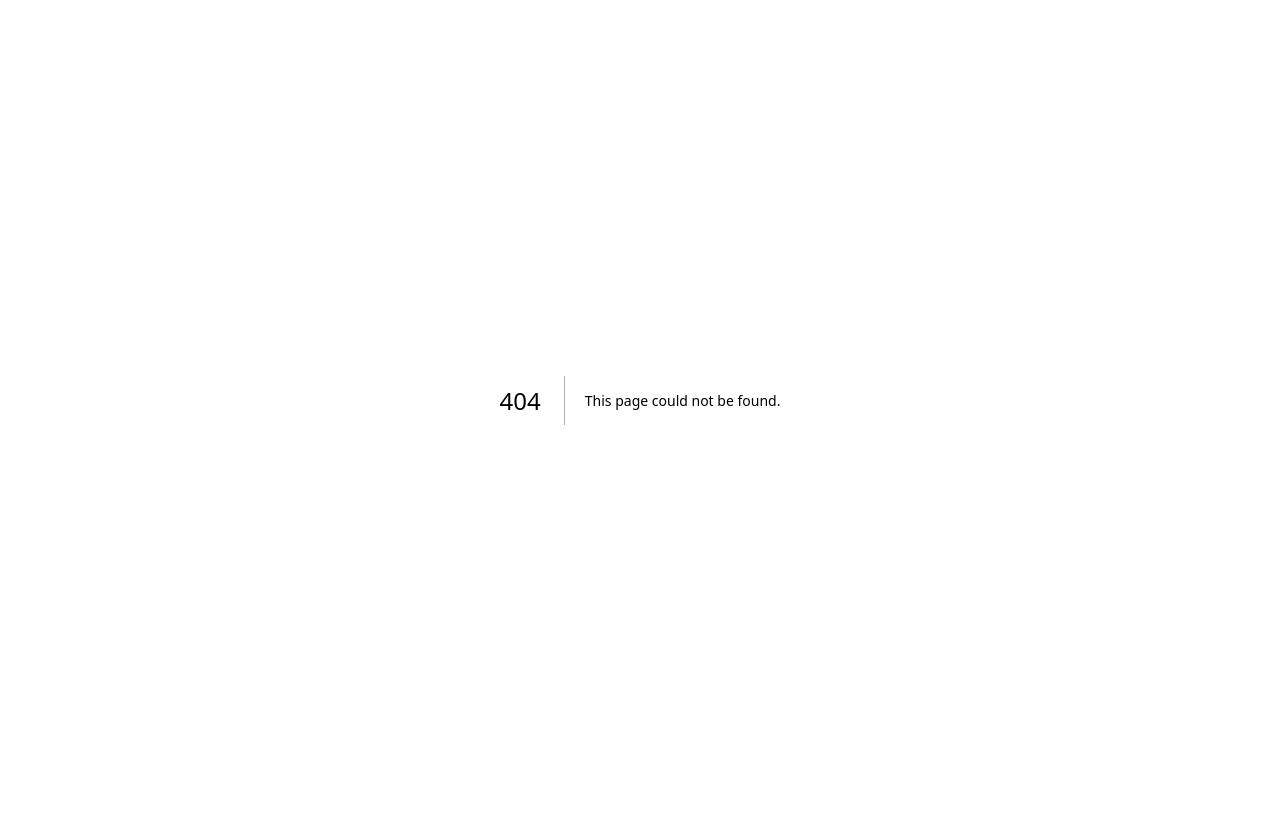
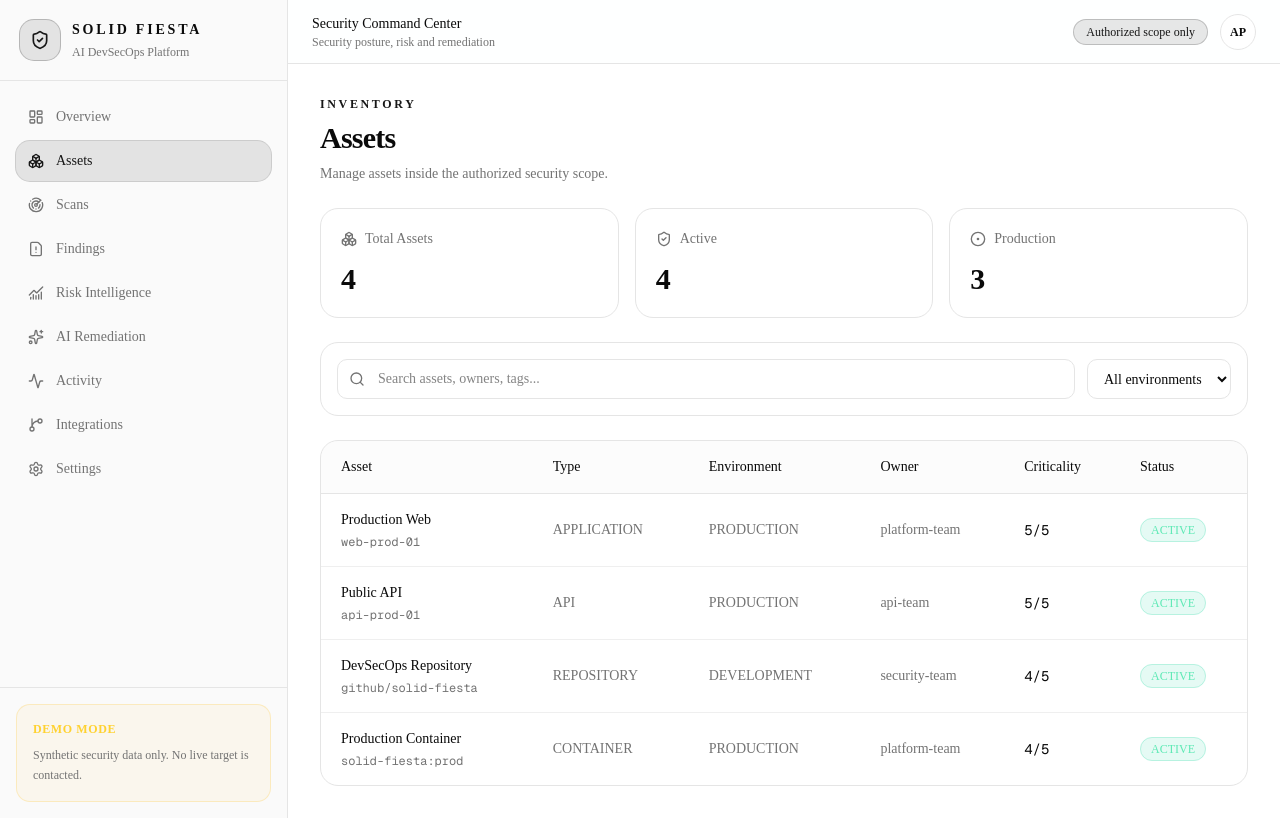
Before and after one commit to amitp98414/amitp98414, a Next.js app in the folder web/: page /dashboard/assets in a window 1280 px wide. Before the commit this address had no page. Built offline with nearby package versions, Linux system fonts and the light colour scheme.

Commit message:
feat: add asset inventory and hydration-safe scan rendering

```diff
--- /dev/null
+++ b/web/src/app/dashboard/assets/page.tsx
@@ -0,0 +1,171 @@
+"use client";
+
+import { useMemo, useState } from "react";
+import {
+  Boxes,
+  CircleDot,
+  Search,
+  ShieldCheck,
+} from "lucide-react";
+
+import { AppShell } from "@/components/layout/app-shell";
+import { demoAssets } from "@/lib/security/demo-assets";
+
+export default function AssetsPage() {
+  const [query, setQuery] = useState("");
+  const [environment, setEnvironment] = useState("ALL");
+
+  const filteredAssets = useMemo(() => {
+    const q = query.trim().toLowerCase();
+
+    return demoAssets.filter((asset) => {
+      const matchesQuery =
+        !q ||
+        asset.name.toLowerCase().includes(q) ||
+        asset.identifier.toLowerCase().includes(q) ||
+        asset.owner.toLowerCase().includes(q) ||
+        asset.tags.some((tag) => tag.toLowerCase().includes(q));
+
+      const matchesEnvironment =
+        environment === "ALL" || asset.environment === environment;
+
+      return matchesQuery && matchesEnvironment;
+    });
+  }, [query, environment]);
+
+  return (
+    <AppShell>
+      <div className="mx-auto max-w-7xl space-y-6">
+        <div>
+          <div className="text-xs font-semibold uppercase tracking-[0.22em] text-primary">
+            Inventory
+          </div>
+
+          <h1 className="mt-2 text-3xl font-bold tracking-tight">
+            Assets
+          </h1>
+
+          <p className="mt-2 text-sm text-muted-foreground">
+            Manage assets inside the authorized security scope.
+          </p>
+        </div>
+
+        <div className="grid gap-4 sm:grid-cols-3">
+          <div className="rounded-2xl border border-border bg-card p-5">
+            <div className="flex items-center gap-2 text-sm text-muted-foreground">
+              <Boxes className="size-4" />
+              Total Assets
+            </div>
+            <div className="mt-3 text-3xl font-bold">{demoAssets.length}</div>
+          </div>
+
+          <div className="rounded-2xl border border-border bg-card p-5">
+            <div className="flex items-center gap-2 text-sm text-muted-foreground">
+              <ShieldCheck className="size-4" />
+              Active
+            </div>
+            <div className="mt-3 text-3xl font-bold">
+              {demoAssets.filter((a) => a.status === "ACTIVE").length}
+            </div>
+          </div>
+
+          <div className="rounded-2xl border border-border bg-card p-5">
+            <div className="flex items-center gap-2 text-sm text-muted-foreground">
+              <CircleDot className="size-4" />
+              Production
+            </div>
+            <div className="mt-3 text-3xl font-bold">
+              {demoAssets.filter((a) => a.environment === "PRODUCTION").length}
+            </div>
+          </div>
+        </div>
+
+        <div className="flex flex-col gap-3 rounded-2xl border border-border bg-card p-4 md:flex-row">
+          <div className="relative flex-1">
+            <Search className="absolute left-3 top-1/2 size-4 -translate-y-1/2 text-muted-foreground" />
+
+            <input
+              value={query}
+              onChange={(event) => setQuery(event.target.value)}
+              placeholder="Search assets, owners, tags..."
+              className="h-10 w-full rounded-lg border border-border bg-background pl-10 pr-3 text-sm outline-none ring-primary/30 transition focus:ring-2"
+              maxLength={80}
+            />
+          </div>
+
+          <select
+            value={environment}
+            onChange={(event) => setEnvironment(event.target.value)}
+            className="h-10 rounded-lg border border-border bg-background px-3 text-sm"
+          >
+            <option value="ALL">All environments</option>
+            <option value="PRODUCTION">Production</option>
+            <option value="STAGING">Staging</option>
+            <option value="DEVELOPMENT">Development</option>
+          </select>
+        </div>
+
+        <div className="overflow-hidden rounded-2xl border border-border bg-card">
+          <div className="overflow-x-auto">
+            <table className="w-full text-sm">
+              <thead className="border-b border-border bg-muted/30">
+                <tr className="text-left">
+                  <th className="px-5 py-4 font-medium">Asset</th>
+                  <th className="px-5 py-4 font-medium">Type</th>
+                  <th className="px-5 py-4 font-medium">Environment</th>
+                  <th className="px-5 py-4 font-medium">Owner</th>
+                  <th className="px-5 py-4 font-medium">Criticality</th>
+                  <th className="px-5 py-4 font-medium">Status</th>
+                </tr>
+              </thead>
+
+              <tbody>
+                {filteredAssets.map((asset) => (
+                  <tr
+                    key={asset.id}
+                    className="border-b border-border/60 last:border-0 hover:bg-muted/20"
+                  >
+                    <td className="px-5 py-4">
+                      <div className="font-medium">{asset.name}</div>
+                      <div className="mt-1 font-mono text-xs text-muted-foreground">
+                        {asset.identifier}
+                      </div>
+                    </td>
+
+                    <td className="px-5 py-4 text-muted-foreground">
+                      {asset.type.replaceAll("_", " ")}
+                    </td>
+
+                    <td className="px-5 py-4 text-muted-foreground">
+                      {asset.environment}
+                    </td>
+
+                    <td className="px-5 py-4 text-muted-foreground">
+                      {asset.owner}
+                    </td>
+
+                    <td className="px-5 py-4">
+                      <span className="font-mono">{asset.criticality}/5</span>
+                    </td>
+
+                    <td className="px-5 py-4">
+                      <span className="rounded-full border border-emerald-400/20 bg-emerald-400/10 px-2.5 py-1 text-xs text-emerald-300">
+                        {asset.status}
+                      </span>
+                    </td>
+                  </tr>
+                ))}
+              </tbody>
+            </table>
+          </div>
+
+          {filteredAssets.length === 0 && (
+            <div className="p-10 text-center text-sm text-muted-foreground">
+              No assets match your filters.
+            </div>
+          )}
+        </div>
+      </div>
+    </AppShell>
+  );
+}
--- a/web/src/app/dashboard/scans/page.tsx
+++ b/web/src/app/dashboard/scans/page.tsx
@@ -191,7 +191,7 @@ export default function ScansPage() {
                     </td>
 
                     <td className="px-5 py-4 text-xs text-muted-foreground">
-                      {new Date(scan.startedAt).toLocaleString()}
+                      {scan.startedAt.replace("T", " ").replace("Z", " UTC")}
                     </td>
                   </tr>
                 ))}
--- /dev/null
+++ b/web/src/lib/security/demo-assets.ts
@@ -0,0 +1,56 @@
+import type { Asset } from "./types";
+
+export const demoAssets: Asset[] = [
+  {
+    id: "asset_001",
+    workspaceId: "workspace_demo",
+    name: "Production Web",
+    type: "APPLICATION",
+    environment: "PRODUCTION",
+    status: "ACTIVE",
+    owner: "platform-team",
+    criticality: 5,
+    identifier: "web-prod-01",
+    tags: ["internet-facing", "customer"],
+    lastScannedAt: "2026-08-13T05:30:00.000Z",
+  },
+  {
+    id: "asset_002",
+    workspaceId: "workspace_demo",
+    name: "Public API",
+    type: "API",
+    environment: "PRODUCTION",
+    status: "ACTIVE",
+    owner: "api-team",
+    criticality: 5,
+    identifier: "api-prod-01",
+    tags: ["api", "customer"],
+    lastScannedAt: "2026-08-13T04:45:00.000Z",
+  },
+  {
+    id: "asset_003",
+    workspaceId: "workspace_demo",
+    name: "DevSecOps Repository",
+    type: "REPOSITORY",
+    environment: "DEVELOPMENT",
+    status: "ACTIVE",
+    owner: "security-team",
+    criticality: 4,
+    identifier: "github/solid-fiesta",
+    tags: ["source", "ci-cd"],
+    lastScannedAt: "2026-08-12T21:20:00.000Z",
+  },
+  {
+    id: "asset_004",
+    workspaceId: "workspace_demo",
+    name: "Production Container",
+    type: "CONTAINER",
+    environment: "PRODUCTION",
+    status: "ACTIVE",
+    owner: "platform-team",
+    criticality: 4,
+    identifier: "solid-fiesta:prod",
+    tags: ["container", "runtime"],
+    lastScannedAt: "2026-08-13T03:10:00.000Z",
+  },
+];
--- /dev/null
+++ b/web/src/lib/security/types.ts
@@ -0,0 +1,33 @@
+export type AssetType =
+  | "DOMAIN"
+  | "IP"
+  | "APPLICATION"
+  | "API"
+  | "REPOSITORY"
+  | "CONTAINER"
+  | "CLOUD_RESOURCE";
+
+export type Environment =
+  | "PRODUCTION"
+  | "STAGING"
+  | "DEVELOPMENT"
+  | "UNKNOWN";
+
+export type AssetStatus =
+  | "ACTIVE"
+  | "INACTIVE"
+  | "DECOMMISSIONED";
+
+export interface Asset {
+  id: string;
+  workspaceId: string;
+  name: string;
+  type: AssetType;
+  environment: Environment;
+  status: AssetStatus;
+  owner: string;
+  criticality: number;
+  identifier: string;
+  tags: string[];
+  lastScannedAt?: string;
+}
```
Also changed, not shown: 1 other file (tests, documents, lock files or other folders).
